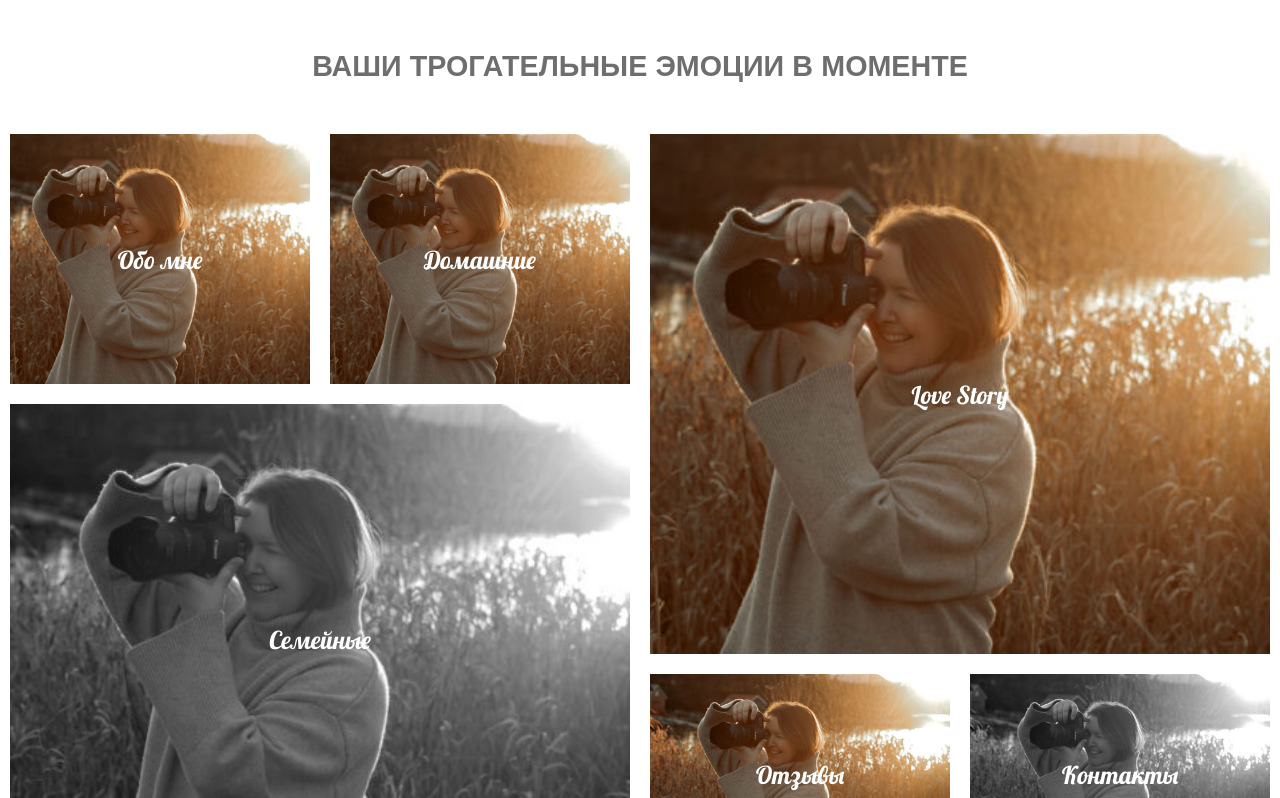
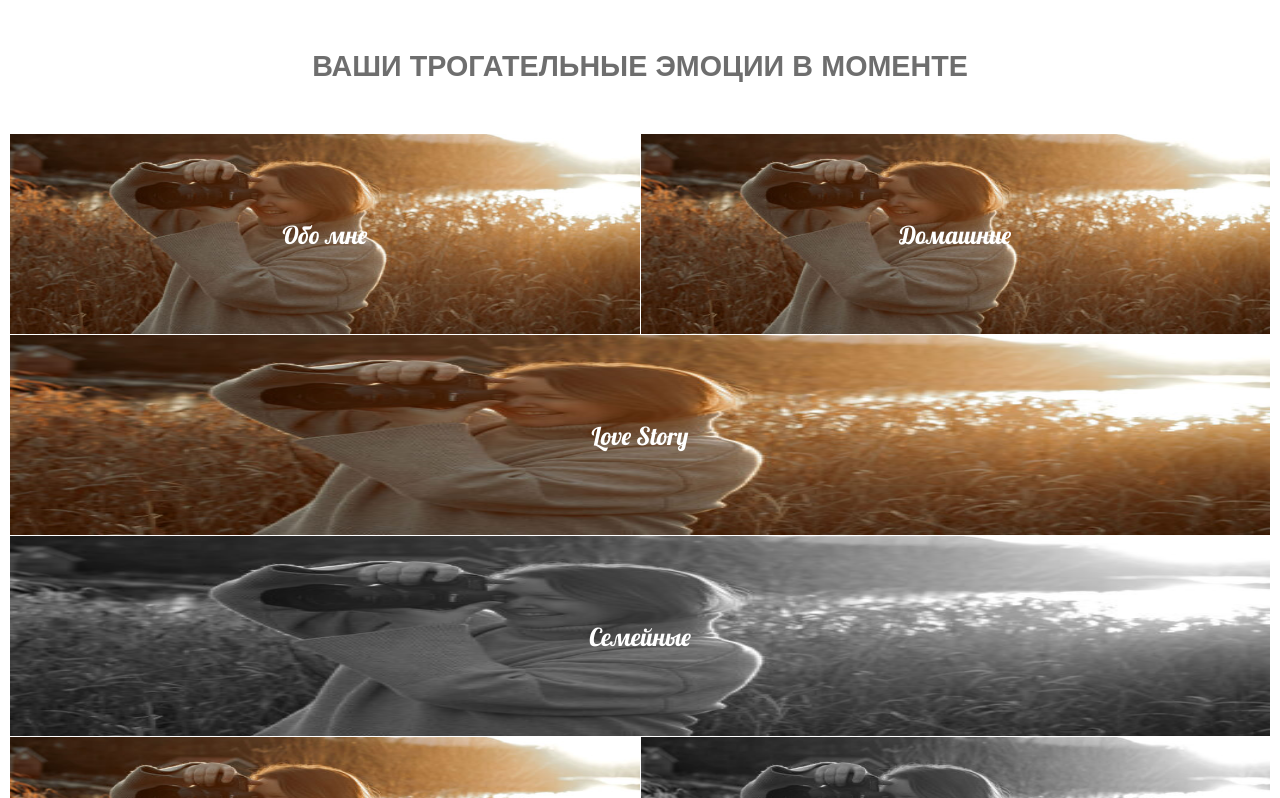
Before and after one commit to Sandrainporto/ahramenko, a React (Vite) app: page / in a window 1280 px wide. Shown: the part 802-1600 px from the top of the page. Built offline with nearby package versions, Linux system fonts and the light colour scheme.

Commit message:
style: adapt tiles

```diff
--- a/src/widgets/TilesNavigation/Tiles.module.scss
+++ b/src/widgets/TilesNavigation/Tiles.module.scss
@@ -15,11 +15,21 @@
   gap: 2rem;
   grid-template-columns: repeat(4, minmax(200px, 450px));
   grid-template-rows: repeat(2, 250px);
+  justify-items: center;
+
+  @include media-laptop-small {
+    grid-template-columns: repeat(2, 1fr);
+    grid-template-rows: repeat(4, 200px);
+    gap: 1px;
+  }
 }
 
 .item {
   position: relative;
   transition: all 0.7s ease;
+  @include media-laptop-small {
+    width: 100%;
+  }
 
   &:hover {
     -webkit-transform: scale(0.7);
@@ -32,15 +42,23 @@
 .item_big {
   grid-column: span 2;
   grid-row: span 2;
+  @include media-laptop-small {
+    grid-row: span 1;
+  }
 }
 
 .image {
   height: 100%;
-
+  @include media-laptop-small {
+    height: 200px;
+  }
   img {
-    max-width: 100%;
+    width: 100%;
     height: 100%;
     object-fit: cover;
+    @include media-laptop-small {
+      object-fit: fill;
+    }
   }
 }
 
```
